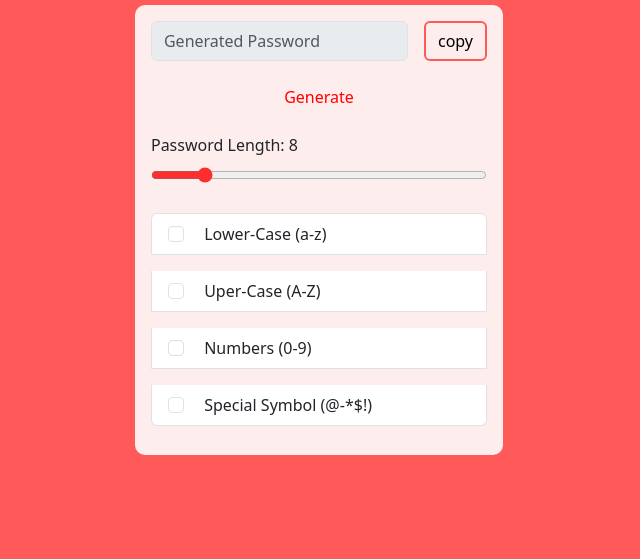
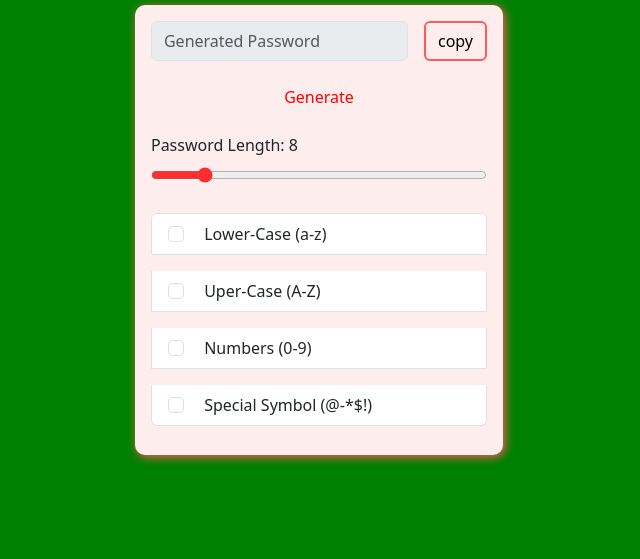
Before and after one commit to RahulGit2004/Random-Pass-Generator, a plain HTML site: page index.html in a window 1280 px wide. Shown: the part 241-800 px from the top of the page, without its empty margins (321-961 px from the left). Drawn offline with nearby package versions, Linux system fonts and the light colour scheme; files that its build step writes are made by us from their sources; files whose address does not match are found by name.

Commit message:
css updation

```diff
--- a/style.css
+++ b/style.css
@@ -5,7 +5,7 @@
 }
 
 body {
-    background: #FF5A5A;
+    background: green;
 }
 
 h2 {
```
